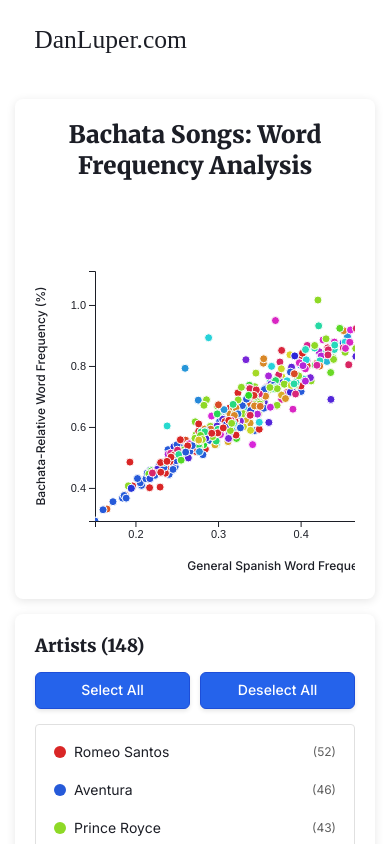
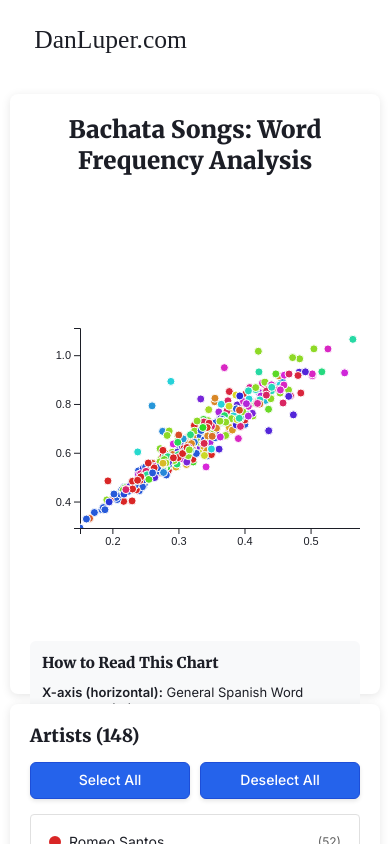
Before and after one commit to daniel-luper/portfolio, a SvelteKit app: page /bachata in a window 390 px wide. Shown: the top 844 px of the page. Built offline with nearby package versions, Linux system fonts and the light colour scheme.

Commit message:
better screen responsiveness, esp mobile

```diff
--- a/src/routes/(main)/bachata/+page.svelte
+++ b/src/routes/(main)/bachata/+page.svelte
@@ -15,47 +15,29 @@
 	// Function to calculate required margins based on actual text measurements
 	const getMargin = () => {
 		const isMobile = window.innerWidth <= 768;
+		const isVeryNarrow = window.innerWidth <= 400;
 
+		// Use more generous fixed margins for desktop to avoid clipping
 		if (!isMobile) {
-			return { top: 20, right: 20, bottom: 60, left: 80 };
+			return { top: 30, right: 30, bottom: 80, left: 100 };
 		}
 
-		// Create temporary text elements to measure required space
-		const tempSvg = d3.select('body').append('svg')
-			.style('position', 'absolute')
-			.style('visibility', 'hidden')
-			.attr('width', 100)
-			.attr('height', 100);
-
-		// Measure x-axis label
-		const xLabelHeight = tempSvg.append('text')
-			.style('font-size', '12px')
-			.text('General Spanish Word Frequency (%)')
-			.node()?.getBBox().height || 16;
-
-		// Measure typical tick text
-		const tickHeight = tempSvg.append('text')
-			.style('font-size', '11px')
-			.text('0.5')
-			.node()?.getBBox().height || 14;
-
-		// Measure y-axis label width (becomes height when rotated)
-		const yLabelWidth = tempSvg.append('text')
-			.style('font-size', '12px')
-			.text('Bachata-Relative Word Frequency (%)')
-			.node()?.getBBox().width || 200;
-
-		tempSvg.remove();
-
-		// Calculate margins with some padding
-		const bottomMargin = tickHeight + xLabelHeight + 30; // Extra spacing for safety
-		const leftMargin = Math.min(yLabelWidth * 0.3, 60); // Cap at reasonable size
-
+		// For mobile, use minimal margins since labels will be moved outside
+		// But increase margins for very narrow screens to prevent cutoff
+		if (isVeryNarrow) {
 			return {
 				top: 20,
 				right: 20,
-			bottom: bottomMargin,
-			left: leftMargin
+				bottom: 35, // More space for tick labels
+				left: 50   // More space for y-axis tick labels
+			};
+		}
+
+		return {
+			top: 15,
+			right: 15,
+			bottom: 30, // Just enough for tick labels
+			left: 40   // Just enough for tick labels
 		};
 	};
 
@@ -65,7 +47,7 @@
 			initializeChart();
 			setupTooltip();
 
-			// Add resize handler to maintain aspect ratio
+			// Add resize handler to maintain aspect ratio and height matching
 			const handleResize = () => {
 				if (container && svg) {
 					initializeChart();
@@ -172,14 +154,35 @@
 		// Define aspect ratio (width:height) - good for data visualization
 		const aspectRatio = 1.6; // 16:10 ratio, good for scatter plots
 
-		// Calculate maximum allowed height to avoid scrolling - scale up for very wide screens
+		// Simple approach: scale chart height based on screen height
 		const isMobile = window.innerWidth <= 768;
-		// Increase base height for mobile to accommodate larger margins
-		const baseMaxHeight = isMobile ? 400 : 450;
-		// For very wide screens (>1600px), allow much larger charts
-		const wideScreenMultiplier =
-			window.innerWidth > 1600 ? Math.min(2.2, window.innerWidth / 1600) : 1;
-		const maxAllowedHeight = Math.min(baseMaxHeight * wideScreenMultiplier, availableHeight - 50);
+		const isVeryNarrow = window.innerWidth <= 400;
+
+		let maxAllowedHeight;
+
+		if (isMobile) {
+			// For mobile, constrain to available height
+			const baseMaxHeight = 400;
+			maxAllowedHeight = Math.min(baseMaxHeight, availableHeight - 80);
+		} else {
+			// For desktop, scale chart height based on viewport height with better scaling
+			const viewportHeight = window.innerHeight;
+			const viewportWidth = window.innerWidth;
+
+			if (viewportHeight >= 900) {
+				// Large screens: scale with screen size, allow generous heights
+				const baseHeight = 500;
+				const widthBonus = Math.min(200, (viewportWidth - 1200) * 0.1); // Extra height for wide screens
+				const heightBonus = Math.min(300, (viewportHeight - 900) * 0.3); // Extra height for tall screens
+				maxAllowedHeight = baseHeight + widthBonus + heightBonus;
+			} else if (viewportHeight >= 700) {
+				// Medium screens: proportional scaling
+				maxAllowedHeight = Math.max(350, viewportHeight * 0.4);
+			} else {
+				// Small screens: conservative height
+				maxAllowedHeight = Math.max(280, viewportHeight * 0.35);
+			}
+		}
 
 		// Calculate dimensions based on aspect ratio and constraints
 		let width = availableWidth;
@@ -191,15 +194,31 @@
 			width = height * aspectRatio;
 		}
 
-		// Ensure minimum usable size
-		if (width < 400) {
-			width = 400;
+		// Ensure minimum usable size, but be more flexible on very narrow screens
+		const minWidth = isVeryNarrow ? 320 : 400;
+		if (width < minWidth) {
+			width = minWidth;
 			height = width / aspectRatio;
+			// Re-check height constraint after width adjustment
+			if (height > maxAllowedHeight) {
+				height = maxAllowedHeight;
+				width = height * aspectRatio;
 			}
-
+		}
 
 		// Clear any existing SVG
 		d3.select(container).select('svg').remove();
+
+		// After chart is rendered, match artist panel height to chart area height
+		setTimeout(() => {
+			const chartArea = container.closest('.chart-area');
+			const artistPanel = container.closest('.bachata-container')?.querySelector('.artist-panel');
+
+			if (chartArea && artistPanel && !isMobile) {
+				const chartAreaHeight = chartArea.offsetHeight;
+				artistPanel.style.height = `${chartAreaHeight}px`;
+			}
+		}, 100); // Small delay to ensure chart is fully rendered
 
 		svg = d3
 			.select(container)
@@ -237,26 +256,25 @@
 
 		g.append('g').attr('class', 'y-axis').call(yAxis);
 
-		// Add axis labels with dynamically calculated positioning
-		const xLabelOffset = isMobile ? margin.bottom - 10 : 50;
-		const yLabelOffset = isMobile ? -(margin.left - 10) : -50;
-
+		// Add axis labels (only on desktop, mobile labels will be in explanation)
+		if (!isMobile) {
 			g.append('text')
 				.attr('class', 'x-label')
 				.attr('x', width / 2)
-			.attr('y', height + xLabelOffset)
+				.attr('y', height + 55)
 				.style('text-anchor', 'middle')
-			.style('font-size', isMobile ? '12px' : '14px')
+				.style('font-size', '14px')
 				.text('General Spanish Word Frequency (%)');
 
 			g.append('text')
 				.attr('class', 'y-label')
 				.attr('transform', 'rotate(-90)')
 				.attr('x', -height / 2)
-			.attr('y', yLabelOffset)
+				.attr('y', -60)
 				.style('text-anchor', 'middle')
-			.style('font-size', isMobile ? '12px' : '14px')
+				.style('font-size', '14px')
 				.text('Bachata-Relative Word Frequency (%)');
+		}
 
 		// Add clipping path to constrain circles within plot area
 		svg
@@ -448,7 +466,22 @@
 		<div class="chart-controls">
 			<button on:click={resetZoom}>Reset Zoom</button>
 		</div>
+
 		<div class="chart-container" bind:this={container} />
+
+		<div class="chart-explanation">
+			<h3>How to Read This Chart</h3>
+			<div class="mobile-axis-labels">
+				<div class="axis-label">
+					<strong>X-axis (horizontal):</strong> General Spanish Word Frequency (%)
+				</div>
+				<div class="axis-label">
+					<strong>Y-axis (vertical):</strong> Bachata-Relative Word Frequency (%)
+				</div>
+			</div>
+			<p>This graph shows average word frequencies using <strong>"lemmas"</strong> - the base form of words (e.g., "cantó," "canta," and "cantando" all count as the lemma "cantar").</p>
+			<p><strong>For language learners:</strong> Start with songs in the <strong>top-right</strong> (easy songs with common words) and work your way toward the <strong>bottom-left</strong> (harder songs with less common vocabulary).</p>
+		</div>
 	</div>
 	<div class="artist-panel">
 		<h2>Artists (<span>{artistData.filter((a) => a.visible).length}</span>)</h2>
@@ -490,8 +523,7 @@
 		max-width: none; // Override global container max-width
 		margin-left: auto;
 		margin-right: auto;
-		height: calc(100vh - 200px); // Constrain to available space on desktop
-		overflow: hidden; // Prevent container from growing beyond viewport on desktop
+		align-items: start; // Align to top, let chart area determine height
 
 		// Enhanced responsive grid for wider screens
 		@media (min-width: 1200px) {
@@ -520,8 +552,7 @@
 		padding: 20px;
 		display: flex;
 		flex-direction: column;
-		height: 100%; // Take full height of grid cell on desktop
-		overflow: hidden; // Prevent overflow
+		// Let content determine natural height
 	}
 
 	.chart-area h1 {
@@ -552,17 +583,70 @@
 		}
 	}
 
+	.chart-explanation {
+		background: #f8f9fa;
+		border-radius: 6px;
+		padding: 16px;
+		margin-top: 20px;
+		border-left: 4px solid var(--color--brand);
+		width: 100%;
+		box-sizing: border-box;
+		flex-shrink: 0; // Don't shrink this box
+		max-height: 180px; // Increased to accommodate axis labels
+		overflow-y: auto; // Allow scrolling if needed
+
+		h3 {
+			margin: 0 0 12px 0;
+			color: var(--color--text);
+			font-size: 16px;
+			font-weight: 600;
+		}
+
+		.mobile-axis-labels {
+			display: none; // Hidden by default
+			margin-bottom: 12px;
+
+			@media (max-width: 768px) {
+				display: block; // Show only on mobile
+			}
+
+			.axis-label {
+				margin-bottom: 6px;
+				font-size: 13px;
+				color: var(--color--text);
+
+				&:last-child {
+					margin-bottom: 0;
+				}
+
+				strong {
+					color: var(--color--brand);
+				}
+			}
+		}
+
+		p {
+			margin: 0 0 8px 0;
+			color: var(--color--text);
+			font-size: 14px;
+			line-height: 1.5;
+
+			&:last-child {
+				margin-bottom: 0;
+			}
+		}
+	}
+
 	.chart-container {
-		flex: 1;
 		min-height: 300px;
-		overflow: hidden;
+		overflow: visible; // Allow labels to show outside bounds
 		display: flex;
 		justify-content: center;
 		align-items: center;
+		width: 100%;
+		flex: 1;
 
-		// Remove fixed max-heights to allow flexible sizing
-
-		// Ensure chart stays within bounds
+		// Ensure chart stays within bounds but allow overflow for labels
 		:global(svg) {
 			max-width: 100%;
 			max-height: 100%;
@@ -576,8 +660,8 @@
 		padding: 20px;
 		display: flex;
 		flex-direction: column;
-		height: 100%; // Take full height of grid cell on desktop
-		overflow: hidden; // Prevent overflow
+		overflow: hidden; // Enable internal scrolling
+		// Height will be set dynamically by JavaScript to match chart area
 	}
 
 	.artist-panel h2 {
@@ -697,14 +781,39 @@
 			overflow: visible; // Allow content to flow naturally
 		}
 
+		.chart-explanation {
+			padding: 12px;
+			margin-top: 15px;
+			max-height: 100px; // Smaller on mobile
+			flex-shrink: 0;
+
+			h3 {
+				font-size: 15px;
+			}
+
+			p {
+				font-size: 13px;
+				line-height: 1.4; // Tighter line height for mobile
+			}
+		}
+
 		.chart-area {
-			height: auto;
-			max-height: 500px; // Generous height for mobile
+			height: auto; // Override desktop height constraint
+			max-height: 600px; // Increased to accommodate explanation
+			overflow: visible; // Allow overflow on mobile
 		}
 
 		.chart-container {
-			max-height: 450px; // Accommodate dynamic margins
-			min-height: 250px;
+			max-height: 500px; // Increased for larger chart
+			min-height: 350px; // Larger minimum height
+			flex: 1 1 auto; // More flexible on mobile
+		}
+
+		@media (max-width: 400px) {
+			.chart-container {
+				min-height: 380px; // More height for very narrow screens
+				max-height: 520px; // Increased max height
+			}
 		}
 
 		.artist-panel {
@@ -715,6 +824,13 @@
 
 		.artist-list {
 			max-height: 250px;
+		}
+	}
+
+	@media (max-width: 400px) {
+		.bachata-container {
+			padding: 10px; // Reduced padding for very narrow screens
+			gap: 10px;
 		}
 	}
 
@@ -760,7 +876,14 @@
 		font-weight: 500;
 
 		@media (max-width: 768px) {
-			font-size: 12px;
+			font-size: 11px;
+			font-weight: 600;
+			// Add text shadow for better readability on mobile
+			filter: drop-shadow(0 0 2px rgba(255, 255, 255, 0.8));
+		}
+
+		@media (max-width: 400px) {
+			font-size: 11px;
 		}
 	}
 </style>
```
Lines whose indentation alone changed are shown as unchanged.
